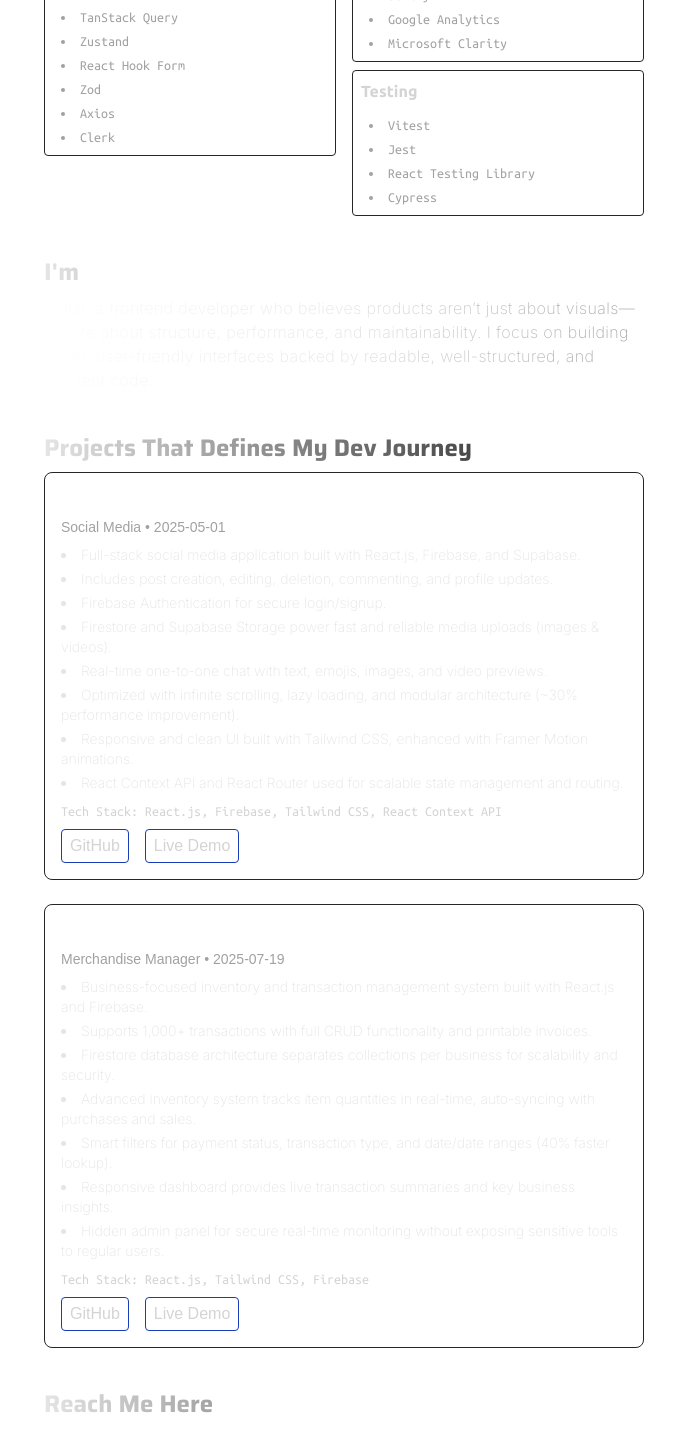
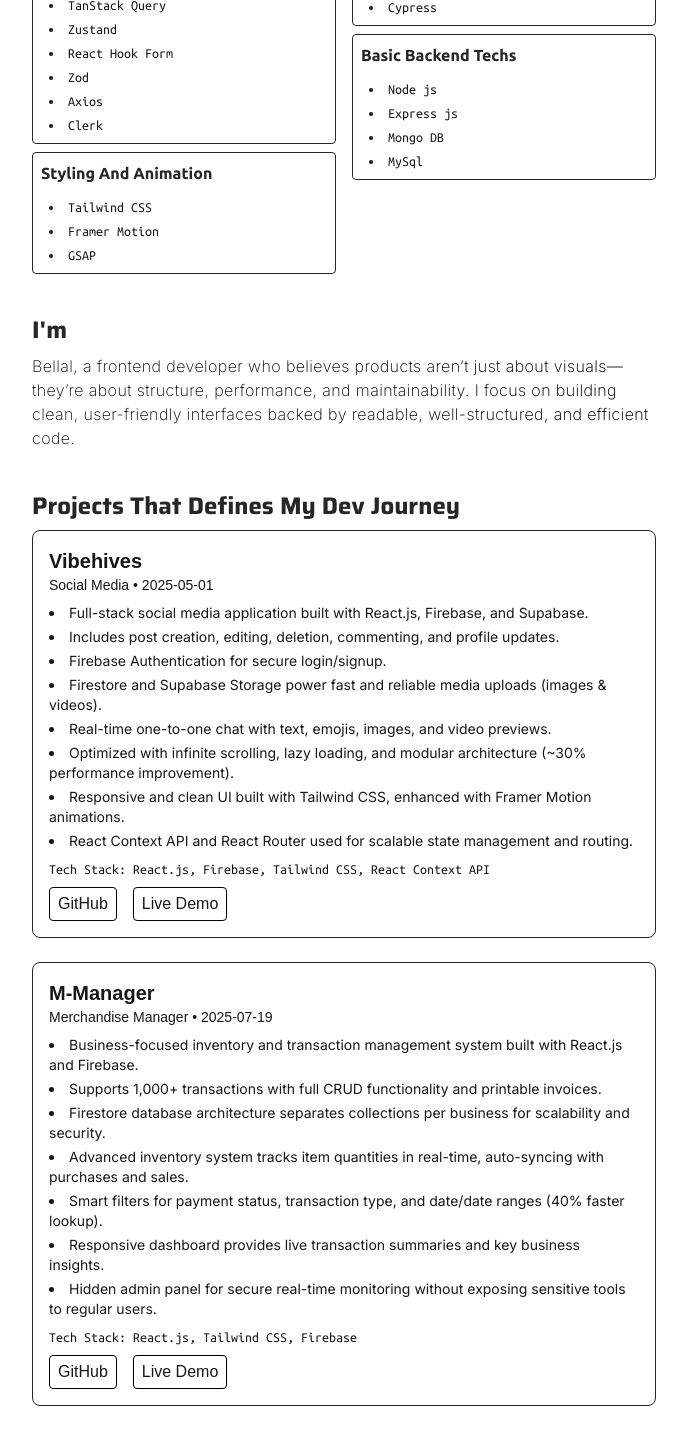
Before and after one commit to ak0384221/bellal-portfolio, a Next.js app: page / in a window 1280 px wide. Shown: the part 540-1974 px from the top of the page, without its empty margins (296-983 px from the left). Built offline with nearby package versions, Linux system fonts and the light colour scheme.

Commit message:
fixed the light mode issue

```diff
--- a/app/(home)/atomic-Component/heading.jsx
+++ b/app/(home)/atomic-Component/heading.jsx
@@ -11,7 +11,7 @@ const sizeMap = {
 export default function Heading({ textSize = "2xl", children }) {
   return (
     <h2
-      className={`${sizeMap[textSize]}  font-bold font capitalize mb-2 bg-gradient-to-r from-neutral-200 via-neutral-500 to-neutral-900 bg-clip-text text-transparent ${saira.className}`}
+      className={`${sizeMap[textSize]}  font-bold font capitalize mb-2 dark:bg-gradient-to-r from-neutral-200 via-neutral-500 to-neutral-900 bg-clip-text  dark:text-transparent text-neutral-800 ${saira.className}`}
     >
       {children}
     </h2>
--- a/app/(home)/atomic-Component/link.jsx
+++ b/app/(home)/atomic-Component/link.jsx
@@ -2,9 +2,8 @@ import Link from "next/link";
 import { ubuntuMono } from "@/app/layout";
 
 export default function ShowLnk({ children, href }) {
-  console.log(children);
   return (
-    <Link className={`${ubuntuMono.className} font-light`} href={href}>
+    <Link className={`${ubuntuMono.className} font-light `} href={href}>
       {children}
     </Link>
   );
--- a/app/(home)/atomic-Component/paragraph.jsx
+++ b/app/(home)/atomic-Component/paragraph.jsx
@@ -3,7 +3,7 @@ import { inter } from "@/app/layout";
 export default function Paragraph({ children }) {
   return (
     <p
-      className={`my-2 ${inter.className} font-extralight text-md tracking-wide bg-gradient-to-r from-white via-neutral-200 to-neutral-400 bg-clip-text text-transparent`}
+      className={`my-2 ${inter.className} font-extralight text-md tracking-wide bg-gradient-to-r from-white via-neutral-200 to-neutral-400 bg-clip-text dark:text-transparent text-black`}
     >
       {children}
     </p>
--- a/app/(home)/components/Footer.jsx
+++ b/app/(home)/components/Footer.jsx
@@ -10,17 +10,17 @@ export default function Footer({ contacts }) {
           {contacts.map((contact) => {
             return (
               <div key={contact.id}>
-                <li className=" border border-neutral-700 rounded-md hover:bg-neutral-800 transition-colors flex items-center gap-3 p-2 m-2">
+                <li className="border border-neutral-500 rounded-md  flex items-center gap-3 p-2 m-2">
                   <div className="img size-8">
                     <img
                       src={contact.img}
                       alt={contact.platform}
-                      className="w-full h-full object-contain group-hover:scale-105 transition-transform"
+                      className="w-full h-full "
                     />
                   </div>
 
                   <Link
-                    className={`${ubuntuMono.className} text-sm text-neutral-300`}
+                    className={`${ubuntuMono.className} text-sm dark:text-neutral-300`}
                     target="_blank"
                     href={contact.link}
                   >
--- a/app/(home)/components/Header.jsx
+++ b/app/(home)/components/Header.jsx
@@ -2,8 +2,8 @@ import { inter, saira } from "@/app/layout";
 
 export default function Header() {
   return (
-    <header className=" flex h-[15vh] items-center  gap-4 ">
-      <div className="picture  size-18 border-2  rounded-full relative overflow-hidden">
+    <header className=" flex h-[15vh] items-center  gap-2 ">
+      <div className="picture  size-18 border-2   rounded-full relative overflow-hidden">
         <img
           src="./ayaan.png" // path inside public folder
           alt="Ayaan"
--- a/app/(home)/components/Projects.jsx
+++ b/app/(home)/components/Projects.jsx
@@ -4,17 +4,17 @@ export default function Projects({ project }) {
   return (
     <div
       key={project.name}
-      className="mb-6 p-4 border border-neutral-800 rounded-lg text-neutral-200"
+      className="mb-6 p-4 border border-neutral-800 rounded-lg "
     >
-      <h3 className="text-xl font-bold text-white">{project.name}</h3>
-      <p className="text-sm text-neutral-400">
+      <h3 className="text-xl font-bold dark:text-white">{project.name}</h3>
+      <p className="text-sm dark:text-neutral-400">
         {project.type} • {project.date}
       </p>
 
       <ul className="list-disc list-inside mt-2 space-y-1">
         {project.summary.map((point, index) => (
           <li
-            className={`text-neutral-200 ${inter.className} font-extralight text-sm`}
+            className={`dark:text-neutral-200 ${inter.className} dark:font-extralight text-sm`}
             key={index}
           >
             {point}
@@ -22,7 +22,9 @@ export default function Projects({ project }) {
         ))}
       </ul>
 
-      <p className={`mt-2 text-neutral-300 text-sm ${ubuntuMono.className}`}>
+      <p
+        className={`mt-2 dark:text-neutral-300  text-sm ${ubuntuMono.className}`}
+      >
         Tech Stack: {project.tech.join(", ")}
       </p>
 
@@ -31,7 +33,7 @@ export default function Projects({ project }) {
           href={project.github}
           target="_blank"
           rel="noopener noreferrer"
-          className="text-neutral-300 border border-blue-800 hover:bg-blue-700 px-2 py-1 rounded-sm transition-colors"
+          className="border border-black hover:bg-black hover:text-white dark:text-white  dark:border-neutral-500 dark:hover:bg-white dark:hover:text-black px-2 py-1 rounded-sm transition-colors"
         >
           GitHub
         </a>
@@ -39,7 +41,7 @@ export default function Projects({ project }) {
           href={project.live}
           target="_blank"
           rel="noopener noreferrer"
-          className="text-neutral-300 border border-blue-800 hover:bg-blue-700 px-2 py-1 rounded-sm transition-colors"
+          className="border border-black hover:bg-black hover:text-white dark:text-white  dark:border-neutral-500 dark:hover:bg-white dark:hover:text-black px-2 py-1 rounded-sm transition-colors"
         >
           Live Demo
         </a>
--- a/app/(home)/components/TechMaker.jsx
+++ b/app/(home)/components/TechMaker.jsx
@@ -9,7 +9,7 @@ export default function TechMaker({ category, items }) {
       >
         {/* Category Title */}
         <h3
-          className={`text-md text-neutral-300 mb-3 capitalize font-bold ${ubuntu.className}`}
+          className={`text-md  dark:text-neutral-300 text-neutral-800 mb-3 capitalize font-bold ${ubuntu.className}`}
         >
           {category
             .replace(/([A-Z])/g, " $1")
@@ -17,11 +17,11 @@ export default function TechMaker({ category, items }) {
         </h3>
 
         {/* Nested List */}
-        <ul className="ml-2 list-disc list-inside space-y-1 text-neutral-400 text-sm ">
+        <ul className="ml-2 list-disc list-inside space-y-1 dark:text-neutral-400 text-sm ">
           {items.map((item) => (
             <li
               key={item}
-              className={`hover:text-white transition-colors ${ubuntuMono.className}`}
+              className={`dark:hover:text-white hover:font-bold transition-colors ${ubuntuMono.className}`}
             >
               {item}
             </li>
--- a/app/(home)/page.jsx
+++ b/app/(home)/page.jsx
@@ -10,7 +10,7 @@ import TechMaker from "./components/TechMaker";
 
 export default function Home() {
   return (
-    <div className="page  md:w-1/2 mx-auto p-5 space-y-10">
+    <div className="page  md:w-1/2 mx-auto p-2 space-y-10">
       <Header />
 
       <section className="">
--- a/app/data.js
+++ b/app/data.js
@@ -18,13 +18,10 @@ const frontendTech = {
 
   ["tools And Platforms"]: ["Git / GitHub", "Firebase", "Supabase"],
 
-  ["monitoring And Analytics"]: [
-    "Sentry",
-    "Google Analytics",
-    "Microsoft Clarity",
-  ],
+  ["monitoring And Analytics"]: ["Sentry"],
 
   ["testing"]: ["Vitest", "Jest", "React Testing Library", "Cypress"],
+  ["Basic backend techs"]: ["Node js", "Express js", "Mongo DB", "MySql"],
 };
 
 const projects = [
```
